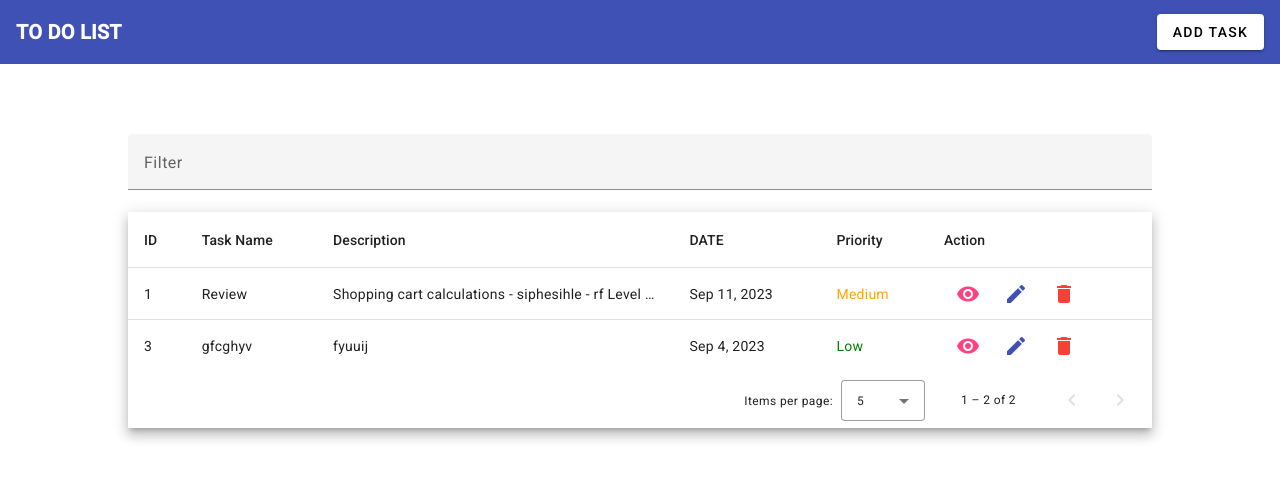
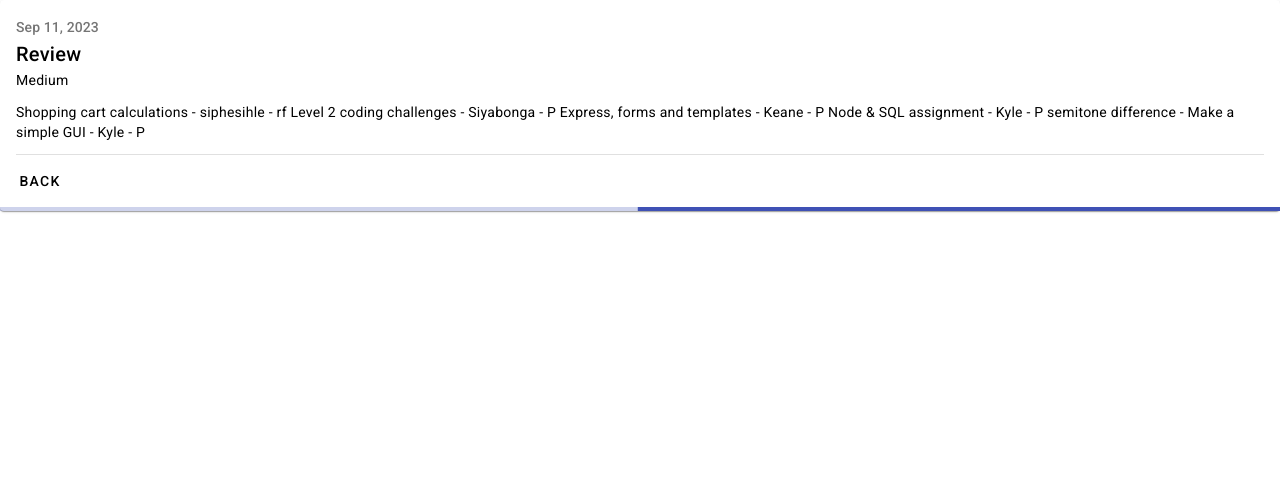
Before and after one commit to Luka2Lkay/angular-todo-list, an Angular app: page /detail/1 in a window 1280 px wide. Shown: the top 480 px of the page. Built offline with nearby package versions, Linux system fonts and the light colour scheme; data requests are answered from the project's data file.

Commit message:
add a route for viewing a task

```diff
--- a/db.json
+++ b/db.json
@@ -25,11 +25,11 @@
       "id": 1
     },
     {
-      "taskName": "gfcghyv",
-      "date": "2023-09-04T22:00:00.000Z",
-      "description": "fyuuij",
+      "taskName": "Cook",
+      "date": "2023-09-18T22:00:00.000Z",
+      "description": "Samp",
       "priority": "Low",
-      "id": 3
+      "id": 2
     }
   ]
 }
--- a/src/app/app.component.html
+++ b/src/app/app.component.html
@@ -1 +1,3 @@
-<app-dashboard></app-dashboard>
+<!-- <app-dashboard></app-dashboard> -->
+
+<router-outlet></router-outlet>
--- a/src/app/app.module.ts
+++ b/src/app/app.module.ts
@@ -22,6 +22,7 @@ import { DashboardComponent } from './dashboard/dashboard.component';
 import { BrowserAnimationsModule } from '@angular/platform-browser/animations';
 import { AddEditListComponent } from './add-edit-list/add-edit-list.component';
 import { TaskDetailComponent } from './task-detail/task-detail.component';
+import { AppRoutingModule } from '../app-routing.module';
 
 @NgModule({
   declarations: [AppComponent, DashboardComponent, AddEditListComponent, TaskDetailComponent],
@@ -43,7 +44,8 @@ import { TaskDetailComponent } from './task-detail/task-detail.component';
     MatPaginatorModule,
     MatProgressBarModule,
     MatDividerModule,
-    MatCardModule
+    MatCardModule,
+    AppRoutingModule
   ],
   providers: [],
   bootstrap: [AppComponent],
--- a/src/app/dashboard/dashboard.component.html
+++ b/src/app/dashboard/dashboard.component.html
@@ -3,6 +3,10 @@
   <span class="example-spacer"></span>
   <button mat-raised-button (click)="openAddEditForm()">ADD TASK</button>
 </mat-toolbar>
+
+<nav>
+  <a routerLink="/heroes">Heroes</a>
+</nav>
 
 <div class="container">
   <mat-form-field>
@@ -69,5 +73,5 @@
     <mat-paginator [pageSizeOptions]="[5, 10, 25, 100]" aria-label="Select page of users"></mat-paginator>
   </div>
 
-  <app-task-detail [selectedTask]="selectedTask"></app-task-detail>
-</div>
+  <!-- <app-task-detail [selectedTask]="selectedTask"></app-task-detail>
+</div> -->
--- a/src/app/dashboard/dashboard.component.ts
+++ b/src/app/dashboard/dashboard.component.ts
@@ -1,17 +1,17 @@
-import { Component, OnInit, ViewChild, Input} from '@angular/core';
+import { Component, OnInit, ViewChild, Input } from '@angular/core';
 import { MatDialog } from '@angular/material/dialog';
 import { AddEditListComponent } from '../add-edit-list/add-edit-list.component';
 import { TasksService } from '../tasks.service';
 import { MatPaginator } from '@angular/material/paginator';
 import { MatSort } from '@angular/material/sort';
 import { MatTableDataSource } from '@angular/material/table';
+import { Router } from '@angular/router';
 
 @Component({
   selector: 'app-dashboard',
   templateUrl: './dashboard.component.html',
   styleUrls: ['./dashboard.component.css'],
 })
-
 export class DashboardComponent implements OnInit {
   title = 'To Do List';
 
@@ -30,7 +30,8 @@ export class DashboardComponent implements OnInit {
 
   constructor(
     private _dialogue: MatDialog,
-    private _taskService: TasksService
+    private _taskService: TasksService,
+    private router: Router
   ) {}
 
   openAddEditForm(): void {
@@ -78,7 +79,7 @@ export class DashboardComponent implements OnInit {
   }
 
   openEditForm(data: any): void {
-    const dialogRef = this._dialogue.open(AddEditListComponent, {data});
+    const dialogRef = this._dialogue.open(AddEditListComponent, { data });
     dialogRef.afterClosed().subscribe({
       next: () => {
         this.getTaskList();
@@ -87,9 +88,16 @@ export class DashboardComponent implements OnInit {
     });
   }
 
-@Input() selectedTask?: any
+  selectedTask?: any;
 
   onSelect(task: any): void {
-this.selectedTask = task
+    this.selectedTask = task
+    this._taskService.getTask(task.id).subscribe({
+      next: (res) => {
+        console.log(res);
+      },
+    });
+
+    this.router.navigate(['/detail', task.id]);
   }
 }
--- a/src/app/task-detail/task-detail.component.ts
+++ b/src/app/task-detail/task-detail.component.ts
@@ -1,10 +1,33 @@
-import { Component, Input } from '@angular/core';
+import { Component, Input, OnInit } from '@angular/core';
+import { ActivatedRoute } from '@angular/router';
+import { TasksService } from '../tasks.service';
 
 @Component({
   selector: 'app-task-detail',
   templateUrl: './task-detail.component.html',
-  styleUrls: ['./task-detail.component.css']
+  styleUrls: ['./task-detail.component.css'],
 })
-export class TaskDetailComponent {
-  @Input() selectedTask?: any
+export class TaskDetailComponent implements OnInit {
+  @Input() selectedTask?: any;
+
+  constructor(
+    private route: ActivatedRoute,
+    private _taskService: TasksService,
+  ) {}
+
+  taskId?: any;
+  ngOnInit(): void {
+    this.getTask();
+  }
+
+  getTask() {
+    this.taskId = this.route.snapshot.paramMap.get('id');
+    this._taskService.getTaskList().subscribe({
+      next: (res) => {
+        const task = res.find((el: any) => el.id == this.taskId);
+        this.selectedTask = task;
+      },
+      error: console.log,
+    });
+  }
 }
--- a/src/app/tasks.service.ts
+++ b/src/app/tasks.service.ts
@@ -1,6 +1,7 @@
 import { Injectable } from '@angular/core';
 import { HttpClient } from '@angular/common/http';
 import { Observable } from 'rxjs';
+
 
 @Injectable({
   providedIn: 'root',
@@ -21,6 +22,10 @@ export class TasksService {
     return this._http.get('http://localhost:3000/tasks');
   }
 
+  getTask(id: number): Observable<any> {
+    return this._http.get(`http://localhost:3000/tasks/${id}`);
+  }
+
   deleteTask(id : number): Observable<any> {
     return this._http.delete(`http://localhost:3000/tasks/${id}`);
   }
```
Also changed, not shown: src/app-routing.module.ts (added, +16 -0 lines).
